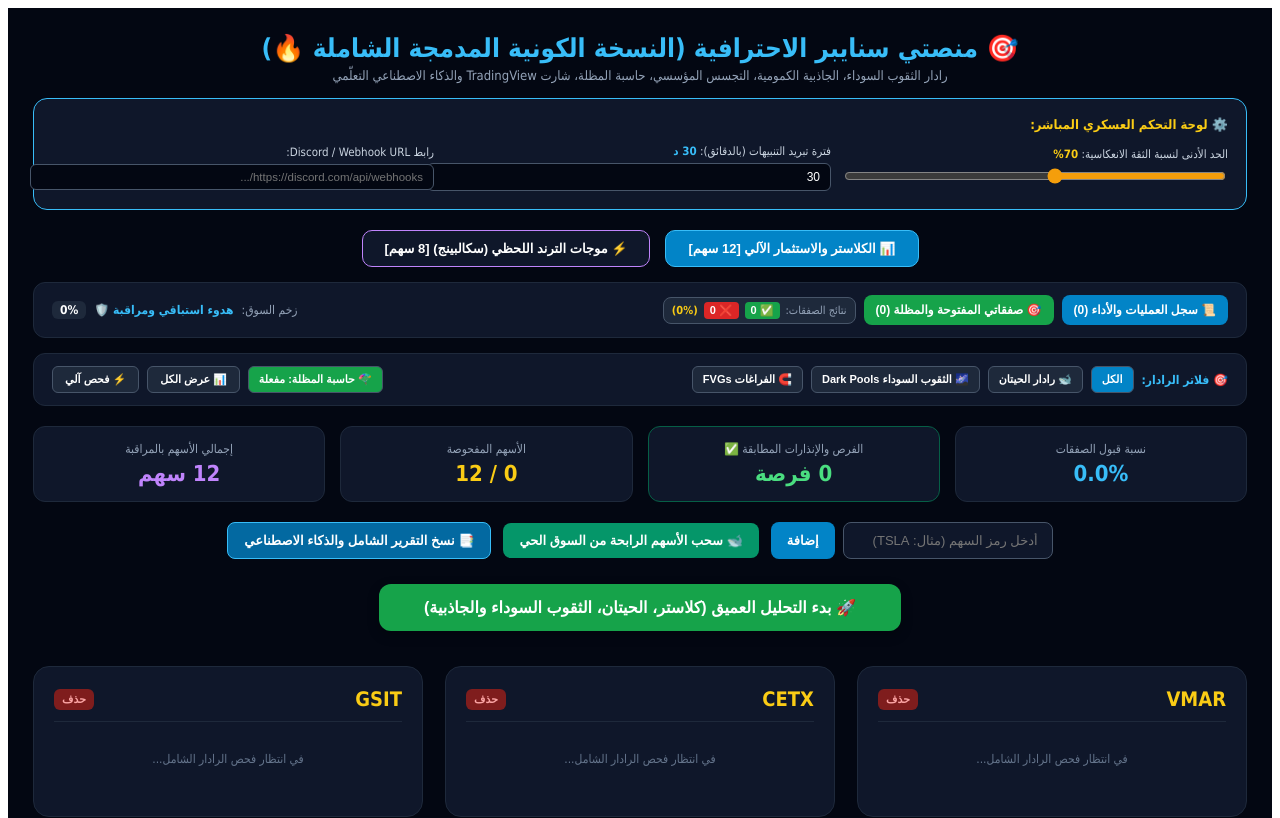
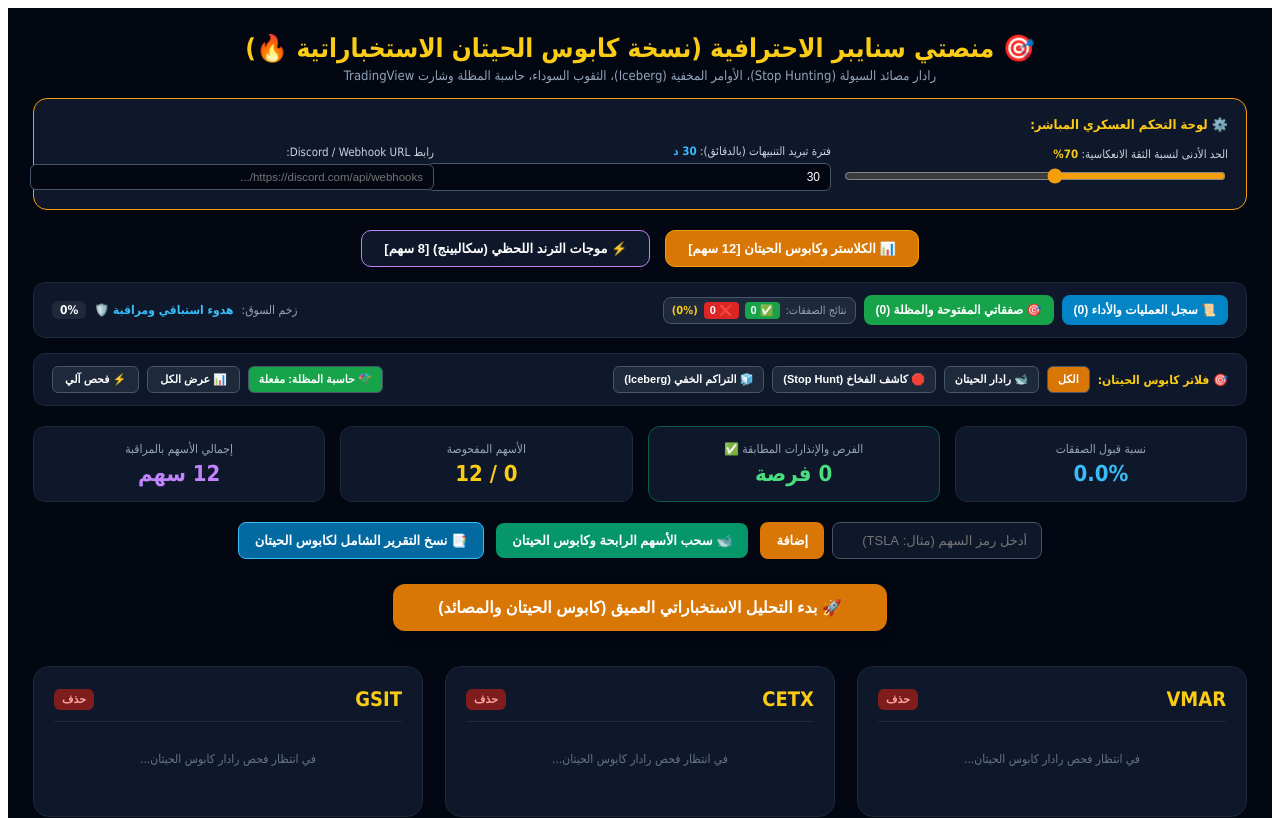
Before and after one commit to fares1040/trading-bot-pro, a Next.js app: page / in a window 1280 px wide. Shown: the top 818 px of the page. Built offline with nearby package versions, Linux system fonts and the light colour scheme.

Commit message:
Update alerts and UI elements for whale analysis

```diff
--- a/app/page.jsx
+++ b/app/page.jsx
@@ -90,7 +90,7 @@ export default function Home() {
       await fetch(webhookUrl, {
         method: 'POST',
         headers: { 'Content-Type': 'application/json' },
-        body: JSON.stringify({ content: isEarly ? `⏳ **إنذار استباقي مبكر** 🎯\nاقتراب هدف على السهم: **${sym}**\n\n\`\`\`${analysisText}\`\`\`` : `🚨 **تنبيه عسكري فوري للمنصة** 🎯\nرصد هدف على السهم: **${sym}**\n\n\`\`\`${analysisText}\`\`\`` })
+        body: JSON.stringify({ content: isEarly ? `⏳ **إنذار استباقي مبكر لكابوس الحيتان** 🎯\nاقتراب هدف على السهم: **${sym}**\n\n\`\`\`${analysisText}\`\`\`` : `🚨 **تنبيه عسكري فوري للمنصة** 🎯\nرصد هدف على السهم: **${sym}**\n\n\`\`\`${analysisText}\`\`\`` })
       });
     } catch (e) {}
   };
@@ -121,7 +121,7 @@ export default function Home() {
     } catch (e) {}
 
     if (sym) {
-      speakAlert(isEarly ? `تنبيه استباقي. السهم ${sym} يقترب بشدة من منطقة الهدف` : `تنبيه رادار السنايبر. تم رصد فرصة ذهبية على السهم ${sym}`);
+      speakAlert(isEarly ? `تنبيه استباقي. السهم ${sym} يقترب بشدة من منطقة الهدف` : `تنبيه رادار كابوس الحيتان. تم رصد فرصة ذهبية على السهم ${sym}`);
       sendWebhookAlert(sym, analysisText, isEarly);
 
       const timeNow = new Date().toLocaleTimeString('ar-SA');
@@ -185,7 +185,7 @@ export default function Home() {
           isEarlyAlert = true;
         }
       } catch (err) {
-        newResults[sym] = { error: "فشل الاتصال بمحرك التحليل" };
+        newResults[sym] = { error: "فشل الاتصال بمحرك التحليل الاستخباراتي" };
       }
     }
     setResults(newResults);
@@ -243,7 +243,7 @@ export default function Home() {
       if (data.matched && data.matched.length > 0) {
         const merged = Array.from(new Set([...symbols, ...data.matched]));
         setSymbols(merged);
-        playRadarSound(data.matched[0], "مسح راداري استثماري موسع من السوق الحي");
+        playRadarSound(data.matched[0], "مسح راداري استثماري موسع لكابوس الحيتان");
         alert(`🎯 رادار السوق الحي اصطاد ${data.matched.length} سهم قيادي ونشط بنسبة ثقة مطابقة!`);
         runAnalysis();
       } else {
@@ -283,7 +283,7 @@ export default function Home() {
       symbol: sym,
       entryPrice: p,
       time: timeNow,
-      type: activeTab === 'cluster' ? 'استثمار (كلاستر و FVGs)' : 'سكالبينج (ترند لحظي)',
+      type: activeTab === 'cluster' ? 'استثمار (كلاستر وكابوس الحيتان)' : 'سكالبينج (ترند لحظي)',
       stopLoss: (p * 0.97).toFixed(2),
       targets: {
         t1: (p * 1.025).toFixed(2),
@@ -336,7 +336,7 @@ export default function Home() {
       return;
     }
 
-    let report = `🎯 **تقرير العمليات والذكاء الاصطناعي (${activeTab === 'cluster' ? 'استثمار 4 ساعات' : 'سكالبينج لحظي'})** 📊\n\n`;
+    let report = `🎯 **تقرير العمليات والذكاء الاصطناعي لكابوس الحيتان (${activeTab === 'cluster' ? 'استثمار 4 ساعات' : 'سكالبينج لحظي'})** 📊\n\n`;
     suitableSymbols.forEach((sym, index) => {
       report += `[الهدف #${index + 1}] - الرمز: ${sym}\n${activeRes[sym].analysis}\n-------------------\n\n`;
     });
@@ -358,8 +358,8 @@ export default function Home() {
     if (filterOnlySuitable && (!data || (!data.isSuitable && !data.isEarlyAlert))) return false;
 
     if (activeRadarFilter === 'whales' && (!data || !data.hasWhaleVolume)) return false;
-    if (activeRadarFilter === 'fvg' && (!data || !data.hasFVG)) return false;
     if (activeRadarFilter === 'traps' && (!data || !data.isTrapDetected)) return false;
+    if (activeRadarFilter === 'stealth' && (!data || !data.isStealthAccumulation)) return false;
     if (activeRadarFilter === 'dark_pools' && (!data || !data.darkPoolActivity)) return false;
 
     return true;
@@ -378,16 +378,16 @@ export default function Home() {
 
         {/* العنوان الرئيسي */}
         <div style={{ textAlign: 'center', marginBottom: '15px' }}>
-          <h1 style={{ color: '#38bdf8', fontSize: '26px', fontWeight: '900', margin: '0 0 5px 0' }}>
-            🎯 منصتي سنايبر الاحترافية (النسخة الكونية المدمجة الشاملة 🔥)
+          <h1 style={{ color: '#facc15', fontSize: '26px', fontWeight: '900', margin: '0 0 5px 0' }}>
+            🎯 منصتي سنايبر الاحترافية (نسخة كابوس الحيتان الاستخباراتية 🔥)
           </h1>
           <p style={{ color: '#94a3b8', fontSize: '13px', margin: 0 }}>
-            رادار الثقوب السوداء، الجاذبية الكمومية، التجسس المؤسسي، حاسبة المظلة، شارت TradingView والذكاء الاصطناعي التعلّمي
+            رادار مصائد السيولة (Stop Hunting)، الأوامر المخفية (Iceberg)، الثقوب السوداء، حاسبة المظلة وشارت TradingView
           </p>
         </div>
 
         {/* لوحة التحكم المباشرة */}
-        <div style={{ background: '#0f172a', padding: '18px', borderRadius: '14px', border: '1px solid #38bdf8', marginBottom: '20px' }}>
+        <div style={{ background: '#0f172a', padding: '18px', borderRadius: '14px', border: '1px solid #f59e0b', marginBottom: '20px' }}>
           <h3 style={{ color: '#facc15', fontSize: '13px', fontWeight: 'bold', margin: '0 0 12px 0' }}>
             ⚙️ لوحة التحكم العسكري المباشر:
           </h3>
@@ -439,9 +439,9 @@ export default function Home() {
         <div style={{ display: 'flex', justifyContent: 'center', gap: '15px', marginBottom: '15px', flexWrap: 'wrap' }}>
           <button
             onClick={() => { setActiveTab('cluster'); setFilterOnlySuitable(false); }}
-            style={{ padding: '10px 22px', background: activeTab === 'cluster' ? '#0284c7' : '#0f172a', color: '#fff', border: '1px solid #38bdf8', borderRadius: '10px', fontSize: '13px', fontWeight: 'bold', cursor: 'pointer' }}
+            style={{ padding: '10px 22px', background: activeTab === 'cluster' ? '#d97706' : '#0f172a', color: '#fff', border: '1px solid #f59e0b', borderRadius: '10px', fontSize: '13px', fontWeight: 'bold', cursor: 'pointer' }}
           >
-            📊 الكلاستر والاستثمار الآلي [{symbols.length} سهم]
+            📊 الكلاستر وكابوس الحيتان [{symbols.length} سهم]
           </button>
           <button
             onClick={() => { setActiveTab('scalp'); setFilterOnlySuitable(false); }}
@@ -478,14 +478,14 @@ export default function Home() {
           </div>
         </div>
 
-        {/* شريط فلاتر الرادارات العسكرية المتقدمة */}
+        {/* شريط فلاتر الرادارات العسكرية المتقدمة (كابوس الحيتان) */}
         <div style={{ background: '#0f172a', padding: '12px 18px', borderRadius: '12px', border: '1px solid #1e293b', marginBottom: '20px', display: 'flex', justifyContent: 'space-between', alignItems: 'center', flexWrap: 'wrap', gap: '10px' }}>
           <div style={{ display: 'flex', gap: '8px', flexWrap: 'wrap', alignItems: 'center' }}>
-            <span style={{ fontSize: '12px', color: '#38bdf8', fontWeight: 'bold' }}>🎯 فلاتر الرادار:</span>
-            <button onClick={() => setActiveRadarFilter('all')} style={{ background: activeRadarFilter === 'all' ? '#0284c7' : '#1e293b', color: '#fff', border: '1px solid #475569', padding: '6px 10px', borderRadius: '6px', fontSize: '11px', cursor: 'pointer', fontWeight: 'bold' }}>الكل</button>
+            <span style={{ fontSize: '12px', color: '#facc15', fontWeight: 'bold' }}>🎯 فلاتر كابوس الحيتان:</span>
+            <button onClick={() => setActiveRadarFilter('all')} style={{ background: activeRadarFilter === 'all' ? '#d97706' : '#1e293b', color: '#fff', border: '1px solid #475569', padding: '6px 10px', borderRadius: '6px', fontSize: '11px', cursor: 'pointer', fontWeight: 'bold' }}>الكل</button>
             <button onClick={() => setActiveRadarFilter('whales')} style={{ background: activeRadarFilter === 'whales' ? '#16a34a' : '#1e293b', color: '#fff', border: '1px solid #475569', padding: '6px 10px', borderRadius: '6px', fontSize: '11px', cursor: 'pointer', fontWeight: 'bold' }}>🐋 رادار الحيتان</button>
-            <button onClick={() => setActiveRadarFilter('dark_pools')} style={{ background: activeRadarFilter === 'dark_pools' ? '#9333ea' : '#1e293b', color: '#fff', border: '1px solid #475569', padding: '6px 10px', borderRadius: '6px', fontSize: '11px', cursor: 'pointer', fontWeight: 'bold' }}>🌌 الثقوب السوداء Dark Pools</button>
-            <button onClick={() => setActiveRadarFilter('fvg')} style={{ background: activeRadarFilter === 'fvg' ? '#0d9488' : '#1e293b', color: '#fff', border: '1px solid #475569', padding: '6px 10px', borderRadius: '6px', fontSize: '11px', cursor: 'pointer', fontWeight: 'bold' }}>🧲 الفراغات FVGs</button>
+            <button onClick={() => setActiveRadarFilter('traps')} style={{ background: activeRadarFilter === 'traps' ? '#dc2626' : '#1e293b', color: '#fff', border: '1px solid #475569', padding: '6px 10px', borderRadius: '6px', fontSize: '11px', cursor: 'pointer', fontWeight: 'bold' }}>🛑 كاشف الفخاخ (Stop Hunt)</button>
+            <button onClick={() => setActiveRadarFilter('stealth')} style={{ background: activeRadarFilter === 'stealth' ? '#0d9488' : '#1e293b', color: '#fff', border: '1px solid #475569', padding: '6px 10px', borderRadius: '6px', fontSize: '11px', cursor: 'pointer', fontWeight: 'bold' }}>🧊 التراكم الخفي (Iceberg)</button>
           </div>
 
           <div style={{ display: 'flex', gap: '8px', alignItems: 'center' }}>
@@ -531,12 +531,12 @@ export default function Home() {
               onChange={(e) => setNewSymbol(e.target.value)}
               style={{ padding: '10px 14px', borderRadius: '8px', border: '1px solid #475569', background: '#0f172a', color: '#fff', outline: 'none', fontSize: '13px', width: '180px' }}
             />
-            <button type="submit" style={{ padding: '10px 16px', background: activeTab === 'cluster' ? '#0284c7' : '#9333ea', color: '#fff', border: 'none', borderRadius: '8px', cursor: 'pointer', fontWeight: 'bold', fontSize: '13px' }}>إضافة</button>
+            <button type="submit" style={{ padding: '10px 16px', background: activeTab === 'cluster' ? '#d97706' : '#9333ea', color: '#fff', border: 'none', borderRadius: '8px', cursor: 'pointer', fontWeight: 'bold', fontSize: '13px' }}>إضافة</button>
           </form>
 
           {activeTab === 'cluster' ? (
             <button onClick={scanMarketForCluster} disabled={scanning} style={{ padding: '10px 16px', background: scanning ? '#475569' : '#059669', color: '#fff', border: 'none', borderRadius: '8px', cursor: 'pointer', fontWeight: 'bold', fontSize: '13px' }}>
-              {scanning ? '🔄 جاري جلب السوق الحي...' : '🐋 سحب الأسهم الرابحة من السوق الحي'}
+              {scanning ? '🔄 جاري جلب السوق الحي...' : '🐋 سحب الأسهم الرابحة وكابوس الحيتان'}
             </button>
           ) : (
             <button onClick={scanMarketForScalp} disabled={scanning} style={{ padding: '10px 16px', background: scanning ? '#475569' : '#9333ea', color: '#fff', border: 'none', borderRadius: '8px', cursor: 'pointer', fontWeight: 'bold', fontSize: '13px' }}>
@@ -545,7 +545,7 @@ export default function Home() {
           )}
 
           <button onClick={copyAllIntelBriefing} style={{ padding: '10px 16px', background: '#0369a1', color: '#fff', border: '1px solid #38bdf8', borderRadius: '8px', cursor: 'pointer', fontWeight: 'bold', fontSize: '13px' }}>
-            📑 نسخ التقرير الشامل والذكاء الاصطناعي
+            📑 نسخ التقرير الشامل لكابوس الحيتان
           </button>
         </div>
 
@@ -554,9 +554,9 @@ export default function Home() {
           <button
             onClick={activeTab === 'cluster' ? runAnalysis : runScalpAnalysis}
             disabled={isCurrentLoading}
-            style={{ padding: '14px 45px', background: isCurrentLoading ? '#475569' : (activeTab === 'cluster' ? '#16a34a' : '#9333ea'), color: '#fff', border: 'none', borderRadius: '12px', fontSize: '16px', cursor: 'pointer', fontWeight: '900', boxShadow: '0 4px 12px rgba(0,0,0,0.3)' }}
+            style={{ padding: '14px 45px', background: isCurrentLoading ? '#475569' : (activeTab === 'cluster' ? '#d97706' : '#9333ea'), color: '#fff', border: 'none', borderRadius: '12px', fontSize: '16px', cursor: 'pointer', fontWeight: '900', boxShadow: '0 4px 12px rgba(0,0,0,0.3)' }}
           >
-            {isCurrentLoading ? '⚡ جاري فحص الرادارات والثقوب السوداء والذكاء الاصطناعي...' : (activeTab === 'cluster' ? '🚀 بدء التحليل العميق (كلاستر، الحيتان، الثقوب السوداء والجاذبية)' : '⚡ بدء الفحص السريع لموجات الترند')}
+            {isCurrentLoading ? '⚡ جاري فحص رادارات كابوس الحيتان وألاعيبهم...' : (activeTab === 'cluster' ? '🚀 بدء التحليل الاستخباراتي العميق (كابوس الحيتان والمصائد)' : '⚡ بدء الفحص السريع لموجات الترند')}
           </button>
         </div>
 
@@ -604,7 +604,7 @@ export default function Home() {
                   </div>
                 ) : (
                   <div style={{ textAlign: 'center', margin: '30px 0' }}>
-                    <p style={{ color: '#64748b', fontSize: '12px', margin: 0 }}>في انتظار فحص الرادار الشامل...</p>
+                    <p style={{ color: '#64748b', fontSize: '12px', margin: 0 }}>في انتظار فحص رادار كابوس الحيتان...</p>
                   </div>
                 )}
               </div>
@@ -615,9 +615,9 @@ export default function Home() {
         {/* نافذة شارت TradingView المتقدم المدمج */}
         {chartModalSymbol && (
           <div style={{ position: 'fixed', top: 0, left: 0, width: '100%', height: '100%', background: 'rgba(0,0,0,0.8)', display: 'flex', justifyContent: 'center', alignItems: 'center', zIndex: 1100 }}>
-            <div style={{ background: '#0f172a', padding: '20px', borderRadius: '16px', border: '1px solid #38bdf8', width: '95%', maxWidth: '1000px', height: '80vh', display: 'flex', flexDirection: 'column' }}>
+            <div style={{ background: '#0f172a', padding: '20px', borderRadius: '16px', border: '1px solid #f59e0b', width: '95%', maxWidth: '1000px', height: '80vh', display: 'flex', flexDirection: 'column' }}>
               <div style={{ display: 'flex', justifyContent: 'space-between', alignItems: 'center', marginBottom: '15px', borderBottom: '1px solid #1e293b', paddingBottom: '10px' }}>
-                <h3 style={{ margin: 0, color: '#38bdf8', fontSize: '18px' }}>📈 الرسم البياني المتقدم (TradingView) - السهم: {chartModalSymbol}</h3>
+                <h3 style={{ margin: 0, color: '#facc15', fontSize: '18px' }}>📈 الرسم البياني المتقدم (TradingView) - السهم: {chartModalSymbol}</h3>
                 <button onClick={() => setChartModalSymbol(null)} style={{ background: '#7f1d1d', color: '#fff', border: 'none', padding: '6px 14px', borderRadius: '6px', cursor: 'pointer', fontWeight: 'bold' }}>إغلاق ✕</button>
               </div>
               <div style={{ flex: 1, width: '100%', background: '#000', borderRadius: '10px', overflow: 'hidden' }}>
@@ -666,9 +666,9 @@ export default function Home() {
         {/* نافذة سجل العمليات */}
         {showHistoryModal && (
           <div style={{ position: 'fixed', top: 0, left: 0, width: '100%', height: '100%', background: 'rgba(0,0,0,0.7)', display: 'flex', justifyContent: 'center', alignItems: 'center', zIndex: 1000 }}>
-            <div style={{ background: '#0f172a', padding: '25px', borderRadius: '16px', border: '1px solid #38bdf8', width: '90%', maxWidth: '600px', maxHeight: '80vh', overflowY: 'auto' }}>
+            <div style={{ background: '#0f172a', padding: '25px', borderRadius: '16px', border: '1px solid #f59e0b', width: '90%', maxWidth: '600px', maxHeight: '80vh', overflowY: 'auto' }}>
               <div style={{ display: 'flex', justifyContent: 'space-between', alignItems: 'center', marginBottom: '15px', borderBottom: '1px solid #1e293b', paddingBottom: '10px' }}>
-                <h3 style={{ margin: 0, color: '#38bdf8', fontSize: '18px' }}>📜 سجل العمليات الحربية</h3>
+                <h3 style={{ margin: 0, color: '#facc15', fontSize: '18px' }}>📜 سجل العمليات الحربية لكابوس الحيتان</h3>
                 <button onClick={() => setShowHistoryModal(false)} style={{ background: '#7f1d1d', color: '#fff', border: 'none', padding: '5px 10px', borderRadius: '6px', cursor: 'pointer', fontWeight: 'bold' }}>إغلاق</button>
               </div>
               {missionHistory.length === 0 ? (
```
